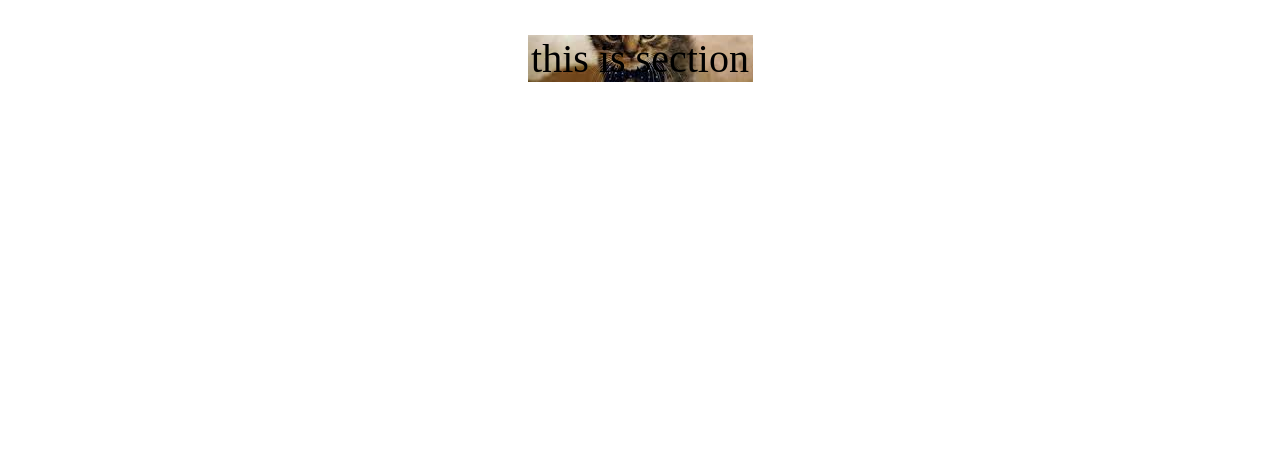
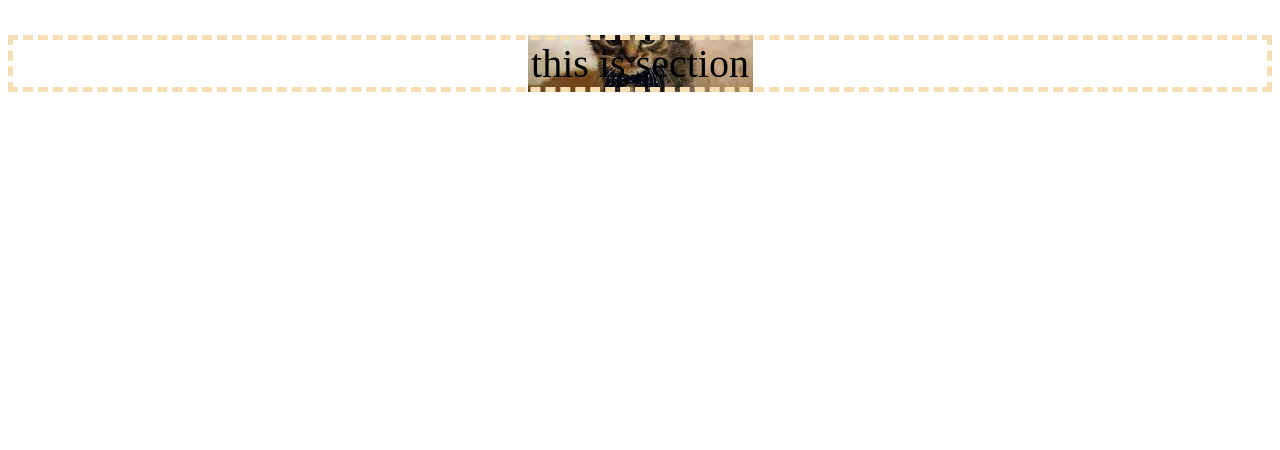
Before and after one commit to agmghazi/CSS-3-Tutorial, a plain HTML site: page index.html in a window 1280 px wide. Shown: the part 350-800 px from the top of the page. Drawn offline with Linux system fonts and the light colour scheme.

Commit message:
border selector properties

```diff
--- a/style.css
+++ b/style.css
@@ -33,4 +33,8 @@ h2{ font-size: 60px;
       background-repeat: no-repeat;
       background-attachment: local;
       background-position: center;
+
+      border-style: dashed;
+      border-width: 5px;
+      border-color:wheat;
   }
```
